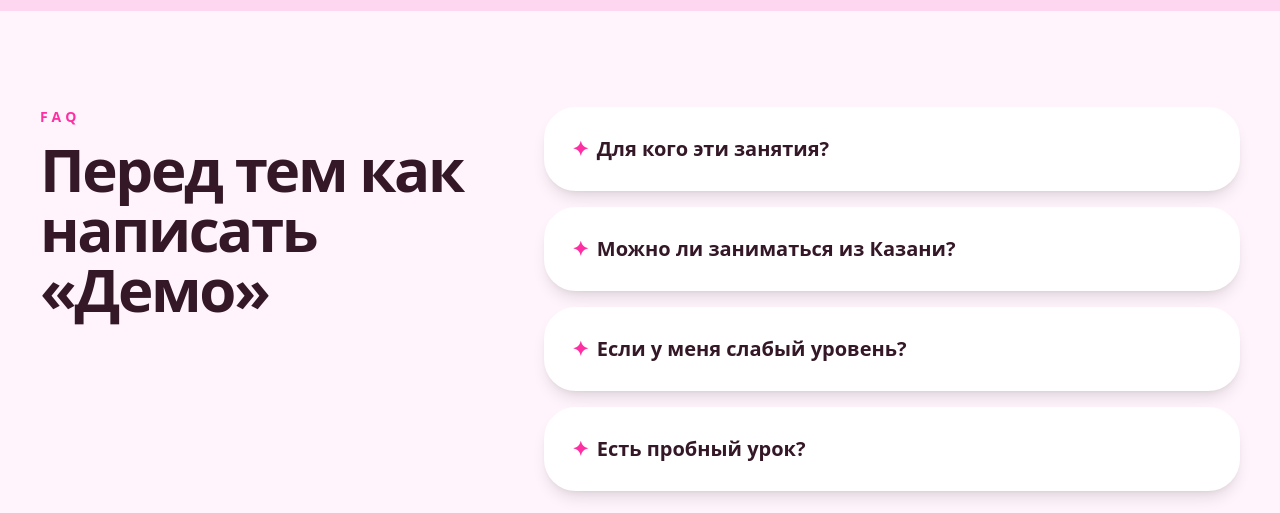
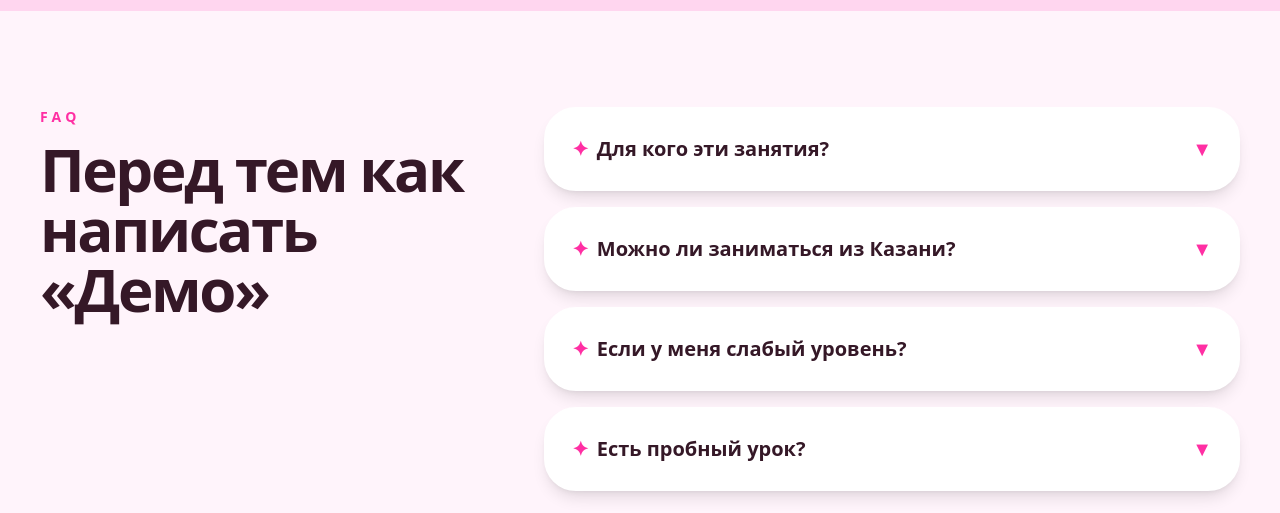
Before and after one commit to BabatahaMetehri/limara-website, a Next.js app: page / in a window 1280 px wide. Shown: the part 5320-5833 px from the top of the page. Built offline with nearby package versions, Linux system fonts and the light colour scheme; a web font is replaced by a local one.

Commit message:
feat: add animated chevron to FAQ items

```diff
--- a/app/globals.css
+++ b/app/globals.css
@@ -34,3 +34,12 @@ h3,
     transform: translateX(-50%);
   }
 }
+
+.faq-chevron {
+  display: inline-block;
+  transition: transform 0.2s ease;
+}
+
+details[open] .faq-chevron {
+  transform: rotate(180deg);
+}
--- a/app/page.tsx
+++ b/app/page.tsx
@@ -664,9 +664,10 @@ function FAQ() {
               key={item.q}
               className="group rounded-[2rem] border-4 border-white bg-white p-6 shadow-lg"
             >
-              <summary className="cursor-pointer list-none text-xl font-black">
+              <summary className="flex cursor-pointer list-none items-center text-xl font-black">
                 <span className="mr-2 text-[#ff2fa3]">✦</span>
                 {item.q}
+                <span className="faq-chevron ml-auto text-[#ff2fa3]">▼</span>
               </summary>
               <p className="mt-4 leading-8 text-[#684459]">{item.a}</p>
             </details>
```
